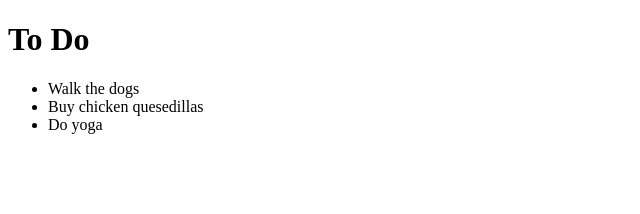
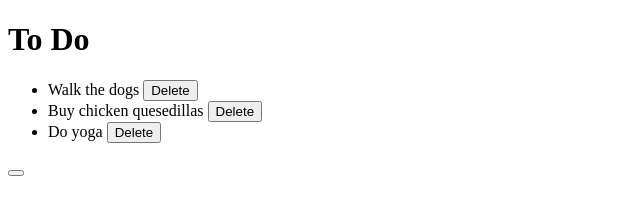
Before and after one commit to mgalush/vanilla-todo, a plain HTML site: page index.html in a window 1280 px wide. Shown: the whole page, without its empty margins (0-640 px from the left). Drawn offline with Linux system fonts and the light colour scheme.

Commit message:
created delete buttons

```diff
--- a/index.html
+++ b/index.html
@@ -8,12 +8,18 @@
   <header>
     <h1>To Do</h1>
   </header>
+
   <body>
     <ul>
-      <li>Walk the dogs</li>
-      <li>Buy chicken quesedillas</li>
-      <li>Do yoga</li>
+      <li>Walk the dogs
+        <button>Delete</button></li>
+      <li>Buy chicken quesedillas
+        <button>Delete</button></li>
+      <li>Do yoga
+        <button>Delete</button></li>
+
     </ul>
+    <button></button>
   </body>
   <footer>
   </footer>
```
